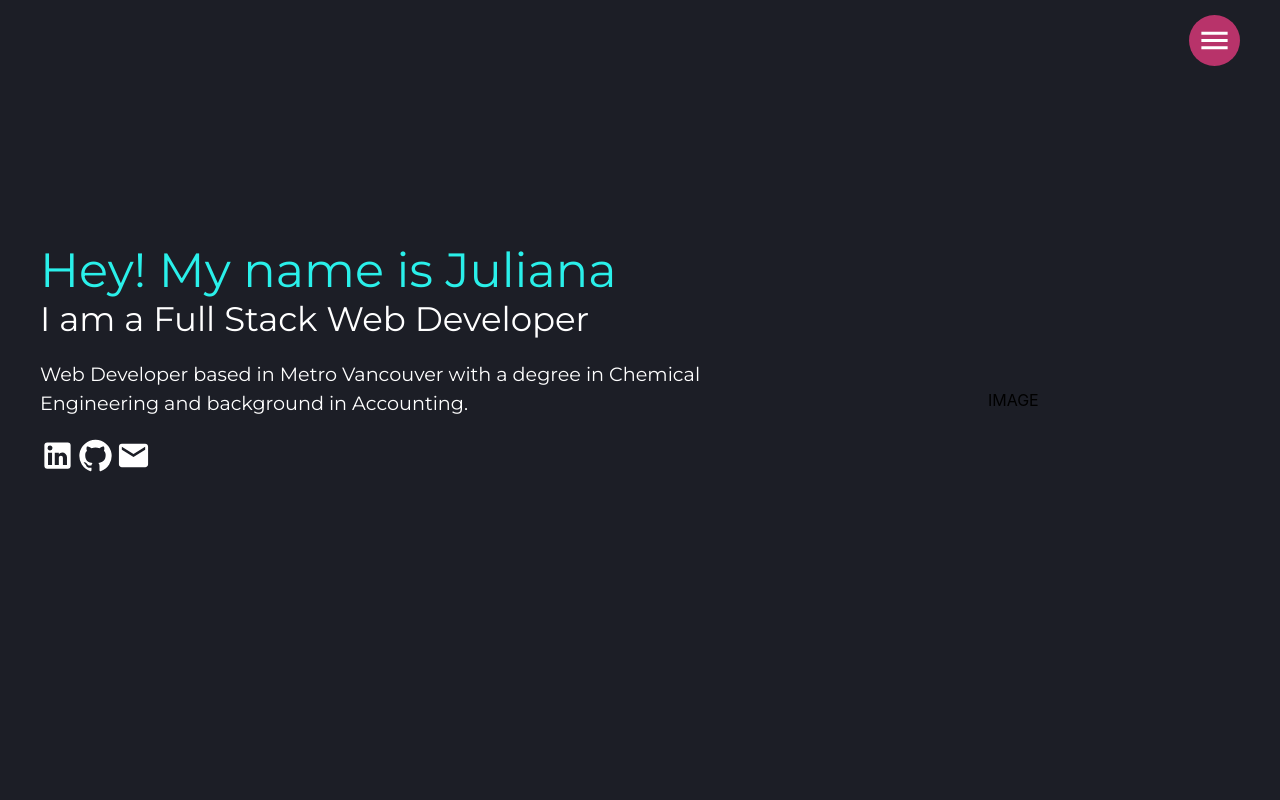
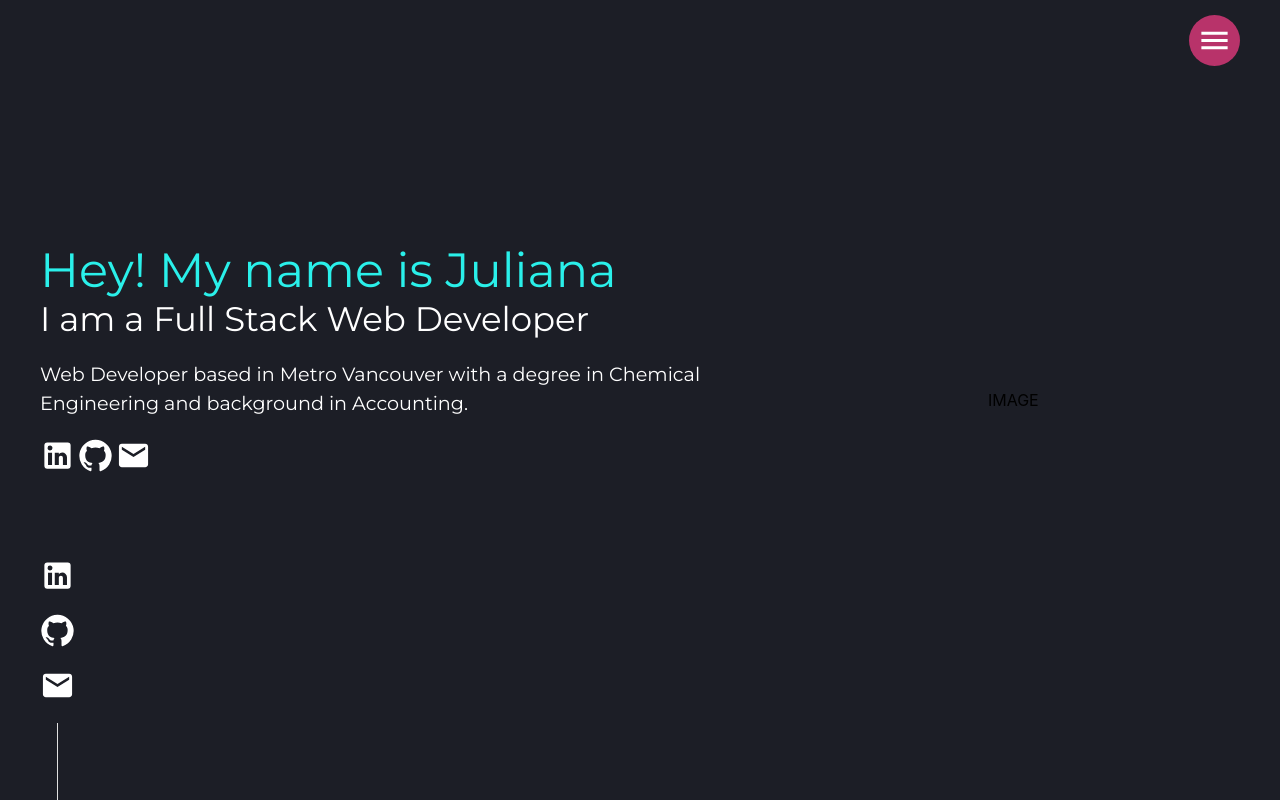
Before and after one commit to jkmochizuki/my-portfolio, a React (Create React App) app: page / in a window 1280 px wide. Shown: the top 800 px of the page. Built offline with nearby package versions, Linux system fonts and the light colour scheme.

Commit message:
Create left menu component

```diff
--- a/src/App.jsx
+++ b/src/App.jsx
@@ -7,12 +7,14 @@ import Contact from "./components/Contact";
 import Skills from "./components/Skills";
 import { theme } from "./theme/theme";
 import Home from "./components/Home";
+import Left from "./components/LeftMenu";
 
 function App() {
   return (
     <ThemeProvider theme={theme}>
       <Box className="App" bgcolor="background.default">
         <Navbar />
+        <Left />
         <Home />
         <Skills />
         <Projects />
--- /dev/null
+++ b/src/components/LeftMenu.jsx
@@ -0,0 +1,39 @@
+import React from "react";
+import {
+  Box,
+  Divider,
+  Grid,
+} from "@mui/material";
+import LinkedInIcon from "@mui/icons-material/LinkedIn";
+import GitHubIcon from "@mui/icons-material/GitHub";
+import EmailIcon from "@mui/icons-material/Email";
+import "../App.css";
+
+export default function Left() {
+  return (
+    <Grid
+      container
+      position="fixed"
+      color="white"
+      sx={{
+        height: "40vh",
+        bottom: 0,
+        display: "flex",
+        flexDirection: "column",
+        justifyContent: "center",
+        alignContent: "flex-start",
+        paddingLeft: 5,
+      }}
+    >
+      <Box sx={{ display: "flex", flexDirection: "column" }}>
+        <LinkedInIcon fontSize="large" />
+        <br />
+        <GitHubIcon fontSize="large" />
+        <br />
+        <EmailIcon fontSize="large" />
+        <br /><Divider orientation="vertical" color="white" sx={{ width: "0.5px", alignSelf: "center"}} />
+      </Box>
+
+    </Grid>
+  );
+}
```
